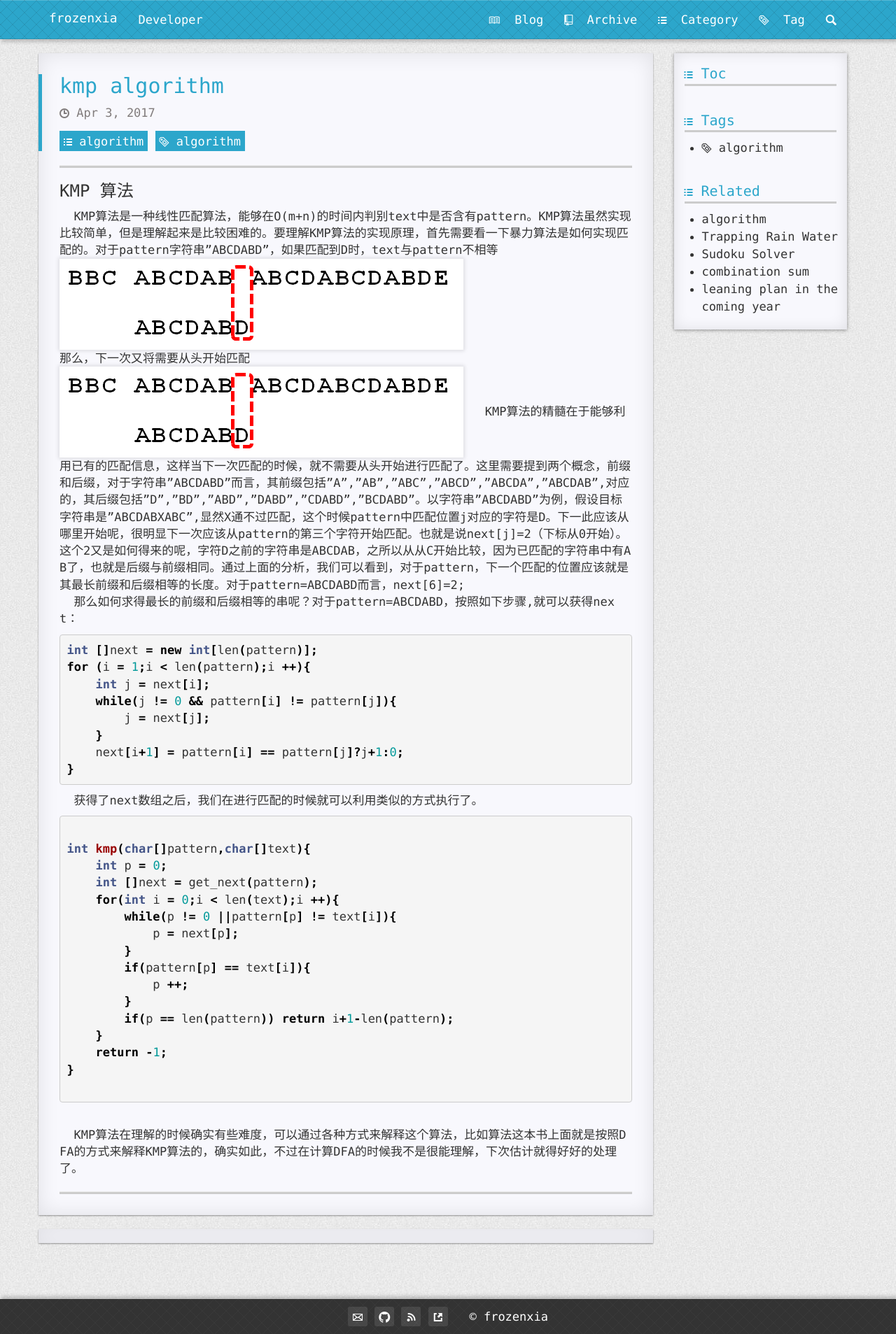
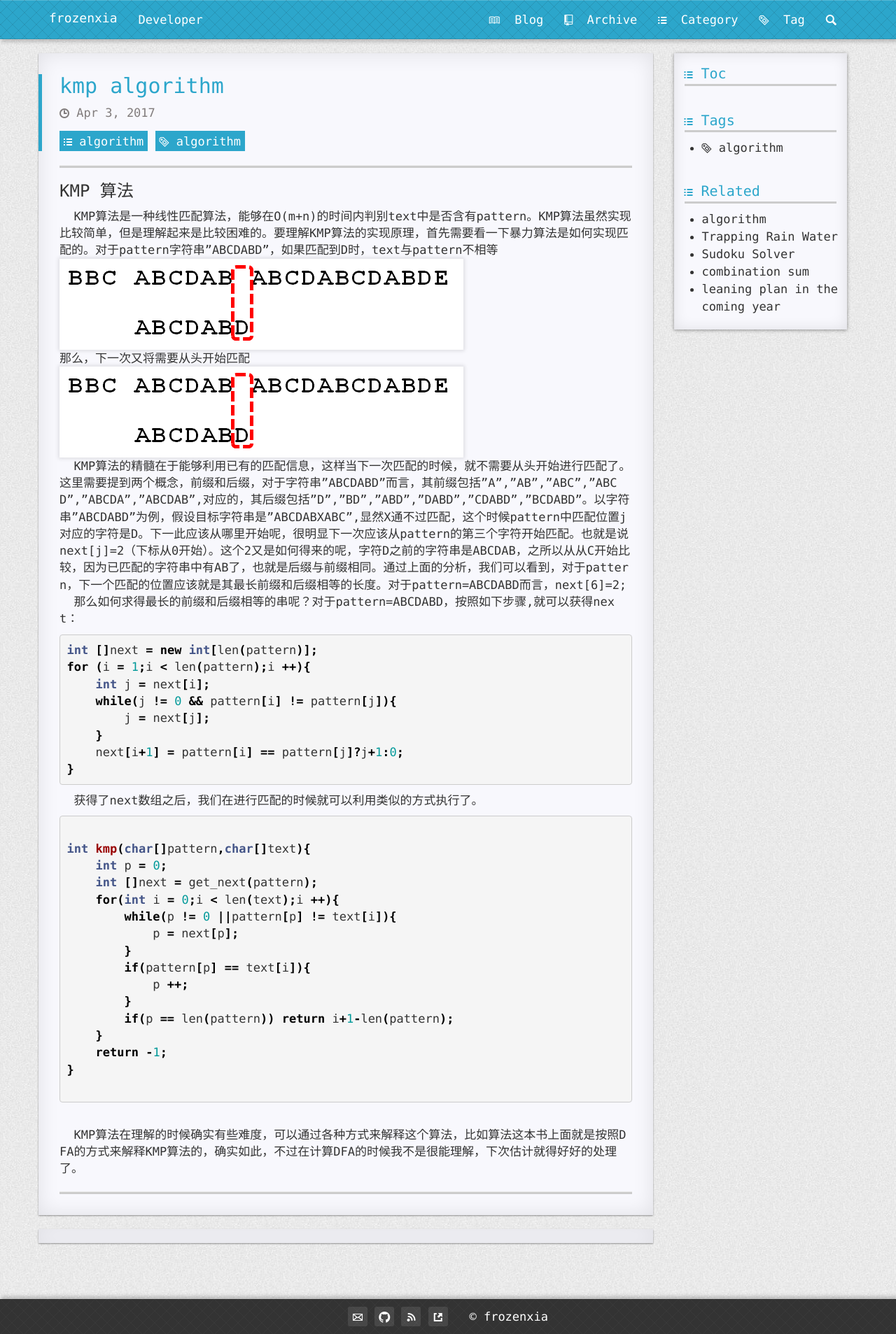
Before and after one commit to tinymindxx/frozenxia.github.io, a Jekyll site: the page built from _posts/2017-04-03-kmp.md, in a window 1280 px wide. Shown: the whole page at 70% size. Built offline with Jekyll 4.4.1, drawn with Linux system fonts in a browser that asks for light colours; nearby versions of some CDN libraries; comment, search, counter and statistics services are not loaded.

````diff
--- a/_posts/2017-04-03-kmp.md
+++ b/_posts/2017-04-03-kmp.md
@@ -9,7 +9,7 @@
 ![runtime][png1]
 <br> 那么，下一次又将需要从头开始匹配 <br>
 ![runtime][png2]
-&emsp;&emsp;KMP算法的精髓在于能够利用已有的匹配信息，这样当下一次匹配的时候，就不需要从头开始进行匹配了。这里需要提到两个概念，前缀和后缀，对于字符串"ABCDABD"而言，其前缀包括"A","AB","ABC","ABCD","ABCDA","ABCDAB",对应的，其后缀包括"D","BD","ABD","DABD","CDABD","BCDABD"。以字符串"ABCDABD"为例，假设目标字符串是"ABCDABXABC",显然X通不过匹配，这个时候pattern中匹配位置j对应的字符是D。下一此应该从哪里开始呢，很明显下一次应该从pattern的第三个字符开始匹配。也就是说next[j]=2（下标从0开始）。这个2又是如何得来的呢，字符D之前的字符串是ABCDAB，之所以从从C开始比较，因为已匹配的字符串中有AB了，也就是后缀与前缀相同。通过上面的分析，我们可以看到，对于pattern，下一个匹配的位置应该就是其最长前缀和后缀相等的长度。对于pattern=ABCDABD而言，next[6]=2;<br>
+<br>&emsp;&emsp;KMP算法的精髓在于能够利用已有的匹配信息，这样当下一次匹配的时候，就不需要从头开始进行匹配了。这里需要提到两个概念，前缀和后缀，对于字符串"ABCDABD"而言，其前缀包括"A","AB","ABC","ABCD","ABCDA","ABCDAB",对应的，其后缀包括"D","BD","ABD","DABD","CDABD","BCDABD"。以字符串"ABCDABD"为例，假设目标字符串是"ABCDABXABC",显然X通不过匹配，这个时候pattern中匹配位置j对应的字符是D。下一此应该从哪里开始呢，很明显下一次应该从pattern的第三个字符开始匹配。也就是说next[j]=2（下标从0开始）。这个2又是如何得来的呢，字符D之前的字符串是ABCDAB，之所以从从C开始比较，因为已匹配的字符串中有AB了，也就是后缀与前缀相同。通过上面的分析，我们可以看到，对于pattern，下一个匹配的位置应该就是其最长前缀和后缀相等的长度。对于pattern=ABCDABD而言，next[6]=2;<br>
 &emsp;&emsp;那么如何求得最长的前缀和后缀相等的串呢？对于pattern=ABCDABD，按照如下步骤,就可以获得next：<br>
 ``` java
 int []next = new int[len(pattern)];
````
